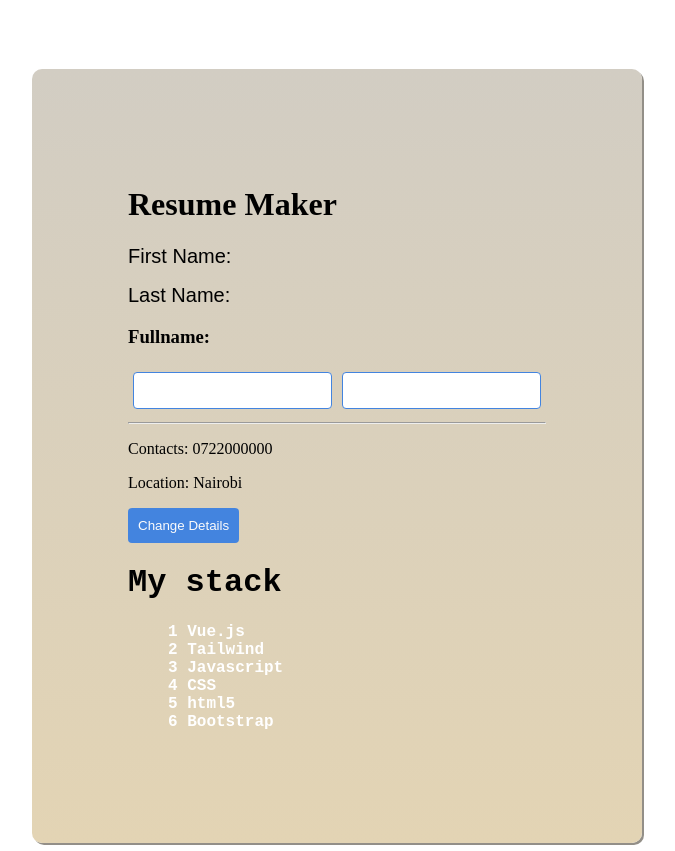
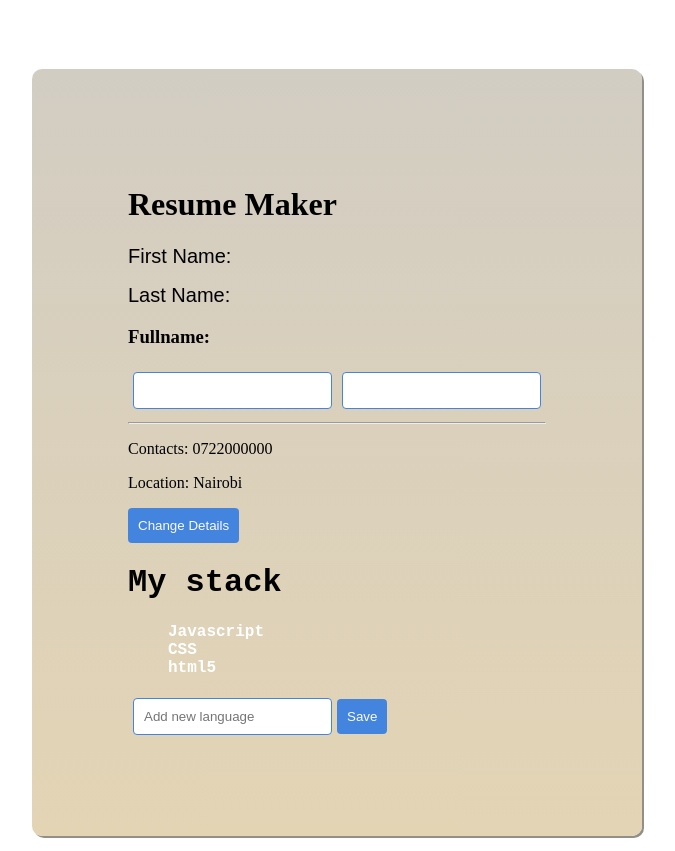
Before and after one commit to EvansMutwiri/vuejs-roadmap, a Vue app: page / in a window 1280 px wide. Shown: the whole page, without its empty margins (303-978 px from the left). Built offline with nearby package versions, Linux system fonts and the light colour scheme.

Commit message:
Input binding without forms tag

```diff
--- a/src/components/Options.vue
+++ b/src/components/Options.vue
@@ -21,14 +21,21 @@
         <div class="languages">
             <h1>My stack</h1>
             <ul>
-                <!-- <li v-for="lang in languages" :key="id"> {{ lang.label }}</li> -->
-                <!-- <li v-for="lang in languages" :key="lang.id"> {{ lang.label }}</li> -->
-                <!-- <li v-for="{id, label} in languages" :key="id"> {{ label }}</li> -->
-                <!-- <li v-for="({id, label}, index) in languages" :key="id"> {{ index }} {{ label }}</li> -->
-                <li v-for="({id, label}, index) in languages" :key="id"> {{ index }} {{ label }}</li>
-
+                <li v-for="{id, label} in languages" :key="id"> {{ label }}</li>
             </ul>
         </div>
+
+        <input
+            type="text"
+            v-model="newItem"
+            v-on:keyup.enter="languages.push({id: languages.length + 1, label: newItem })"
+            placeholder="Add new language"
+        >
+
+        <button
+            v-on:click="languages.push({id: languages.length + 1, label: newItem })">
+            Save
+        </button>
     </div>
 </template>
 
@@ -65,14 +72,13 @@ export default {
             return first.value + ' ' + last.value;
         })
 
-        let languages = ref({
-           1: {id: 1, label: "Vue.js"},
-           2: {id: 2, label: "Tailwind"},
-           3: {id: 3, label: "Javascript"},
-           4: {id: 4, label: "CSS"},
-           5: {id: 5, label: "html5"},
-           6: {id: 6, label:"Bootstrap"}
-        });
+        let languages = ref([
+           {id: 1, label: "Javascript"},
+           {id: 2, label: "CSS"},
+           {id: 3, label: "html5"},
+        ]);
+
+        let newItem = ref(" ");
 
         return {
             firstName: first,
@@ -120,13 +126,11 @@ button {
     border-radius: 4px;
     padding: 10px;
 }
-.form {
-    input {
-        margin: 5px;
-        border: #4384df 1px solid;
-        padding: 10px;
-        border-radius: 4px;
-    }
+input {
+    margin: 5px;
+    border: #4384df 1px solid;
+    padding: 10px;
+    border-radius: 4px;
 }
 
 ul {
```
